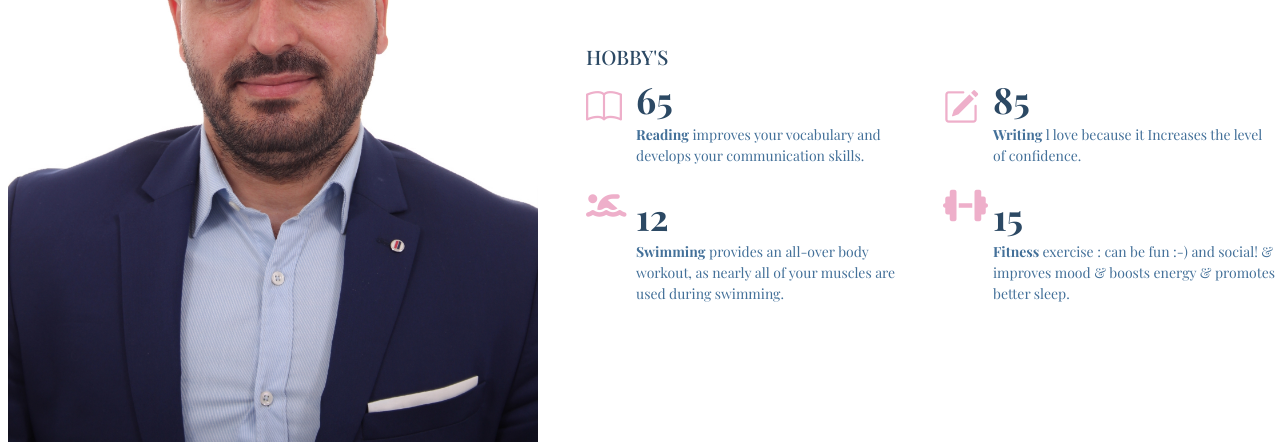
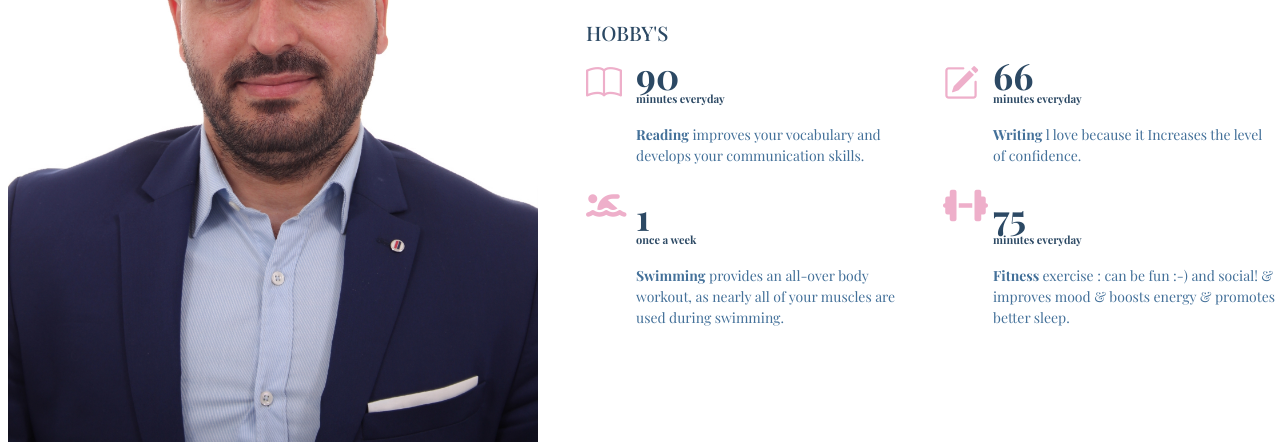
Before and after one commit to mohammad654/mohammad.ali, a website: page index.html in a window 1280 px wide. Shown: the part 778-1225 px from the top of the page. Drawn offline with nearby package versions, Linux system fonts and the light colour scheme; a web font is replaced by a local one.

Commit message:
Update index.html

```diff
--- a/index.html
+++ b/index.html
@@ -77,11 +77,12 @@
               </p>
 
               <h3 class="fs-5 mt-5">HOBBY'S</h3>
-              <div class="row">
+                            <div class="row">
                 <div class="col-md-6 d-md-flex align-items-md-stretch">
                   <div class="count-box">
                     <i class="bi bi-book"></i>
-                    <span data-purecounter-start="0" data-purecounter-end="65" data-purecounter-duration="1" class="purecounter"></span>
+                    <span data-purecounter-start="0" data-purecounter-end="90" data-purecounter-duration="1" class="purecounter"></span>
+                    <span style="font-size: 11px;" class="mt-1">minutes everyday</span>
                     <p><strong>Reading</strong> improves your vocabulary and develops your communication skills.</p>
                   </div>
                 </div>
@@ -89,7 +90,8 @@
                 <div class="col-md-6 d-md-flex align-items-md-stretch">
                   <div class="count-box">
                     <i class="bi bi-pencil-square"></i>
-                    <span data-purecounter-start="0" data-purecounter-end="85" data-purecounter-duration="1" class="purecounter"></span>
+                    <span data-purecounter-start="0" data-purecounter-end="66" data-purecounter-duration="1" class="purecounter"></span>
+                    <span style="font-size: 11px;" class="mt-1">minutes everyday</span>
                     <p><strong>Writing </strong> l love because it Increases the level of confidence.</p>
                   </div>
                 </div>
@@ -97,7 +99,8 @@
                 <div class="col-md-6 d-md-flex align-items-md-stretch">
                   <div class="count-box">
                     <i class="fas fa-swimmer hobby"></i>
-                    <span data-purecounter-start="0" data-purecounter-end="12" data-purecounter-duration="1" class="purecounter"></span>
+                    <span data-purecounter-start="0" data-purecounter-end="1" data-purecounter-duration="1" class="purecounter"></span>
+                      <span style="font-size: 11px;" class="mt-1">once a week</span>
                     <p><strong>Swimming</strong> provides an all-over body workout, as nearly all of your muscles are used during swimming.</p>
                   </div>
                 </div>
@@ -105,7 +108,8 @@
                 <div class="col-md-6 d-md-flex align-items-md-stretch">
                   <div class="count-box">
                     <i class="fa fa-dumbbell"></i>
-                    <span data-purecounter-start="0" data-purecounter-end="15" data-purecounter-duration="1" class="purecounter"></span>
+                    <span data-purecounter-start="0" data-purecounter-end="75" data-purecounter-duration="1" class="purecounter"></span>
+                    <span style="font-size: 11px;" class="mt-1">minutes everyday</span>
                     <p><strong>Fitness </strong>exercise : can be fun :-) and social! & improves mood & boosts energy & promotes better sleep.</p>
                   </div>
                 </div>
```
